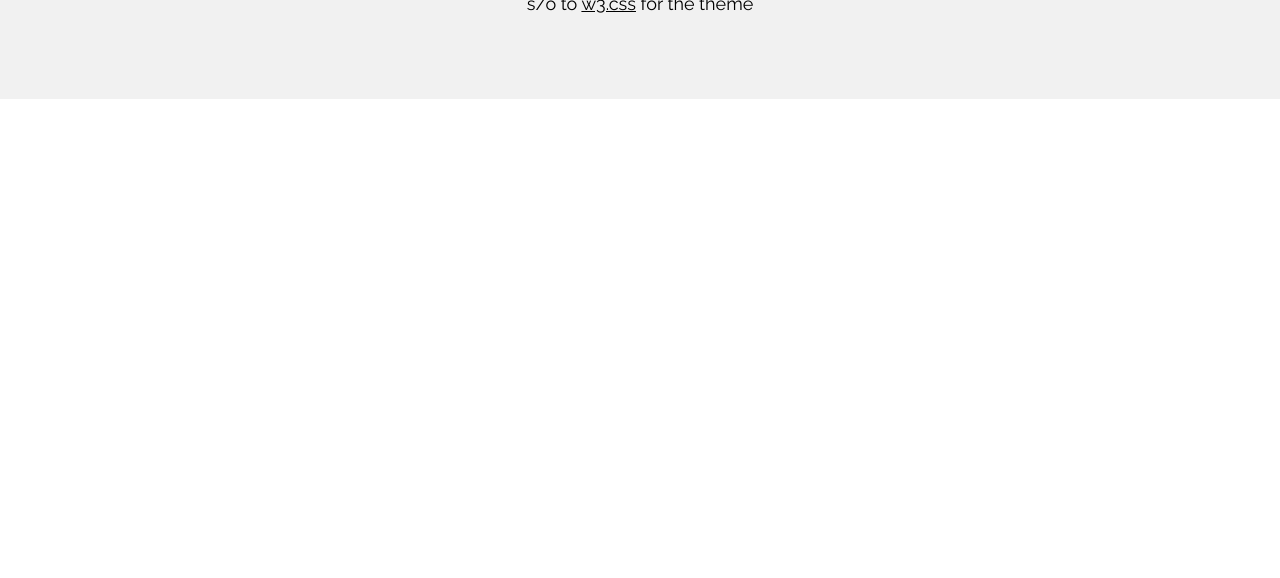
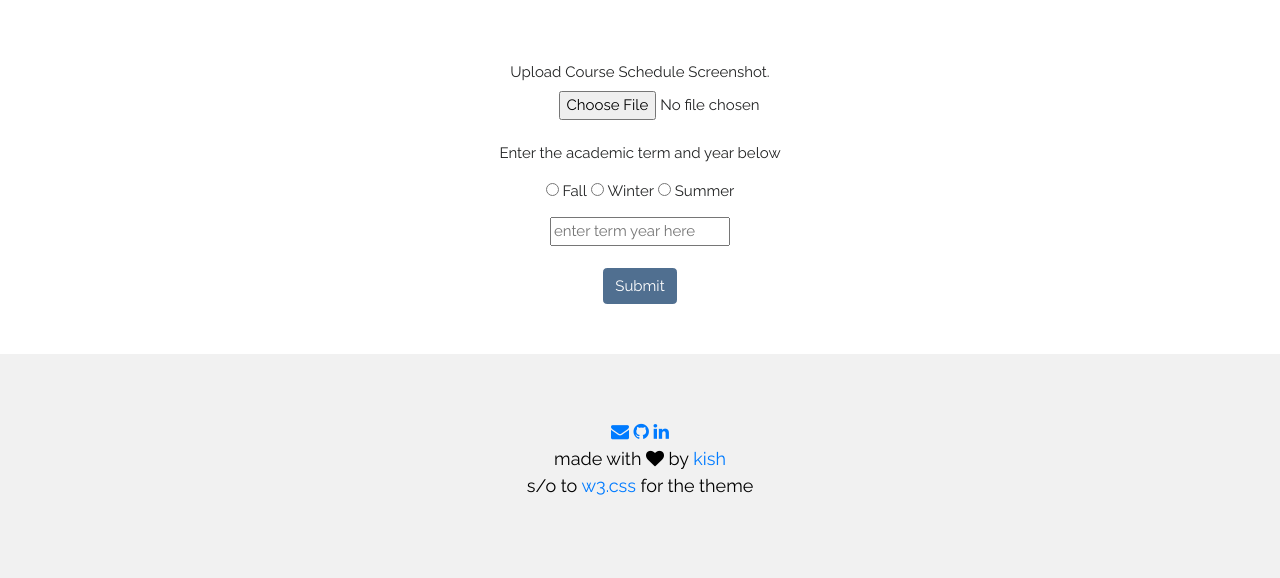
Before and after one commit to kishdubey/scheduley, a Flask app: page / in a window 1280 px wide. Shown: the part 793-1371 px from the top of the page. Before the commit the page ends 892 px from the top, so only its background shows below. Run offline with Flask 2, Linux system fonts and the light colour scheme.

Commit message:
frontend completed

```diff
--- a/templates/index.html
+++ b/templates/index.html
@@ -6,10 +6,15 @@
 <link rel="stylesheet" href="https://www.w3schools.com/w3css/4/w3.css">
 <link rel="stylesheet" href="https://fonts.googleapis.com/css?family=Raleway">
 <link rel="stylesheet" href="https://cdnjs.cloudflare.com/ajax/libs/font-awesome/4.7.0/css/font-awesome.min.css">
+<link rel="stylesheet" href="https://cdn.jsdelivr.net/npm/bootstrap@4.5.3/dist/css/bootstrap.min.css" integrity="sha384-TX8t27EcRE3e/ihU7zmQxVncDAy5uIKz4rEkgIXeMed4M0jlfIDPvg6uqKI2xXr2" crossorigin="anonymous">
 <style>
 body,h1 {font-family: "Raleway", Arial, sans-serif}
 h1 {letter-spacing: 6px}
 .w3-row-padding img {margin-bottom: 12px}
+.centeredField .cf-field {
+  text-align:center;
+}
+
 </style>
 <body>
 
@@ -17,7 +22,7 @@ h1 {letter-spacing: 6px}
 <div class="w3-content" style="max-width:1500px">
 
 <!-- Header -->
-<header class="w3-panel w3-center w3-opacity" style="padding:128px 16px">
+<header class="w3-panel w3-center w3-opacity">
   <h1 class="w3-xlarge">get your digital course schedule today</h1>
   <h1>Scheduley</h1>
 
@@ -25,24 +30,77 @@ h1 {letter-spacing: 6px}
     <div class="w3-bar w3-border">
       <a href="#" class="w3-bar-item w3-button">Home</a>
       <a href="#instructions" class="w3-bar-item w3-button w3-light-grey">Instructions</a>
-      <a href="mailto:kdube@uottawa.ca" class="w3-bar-item w3-button">Contact</a>
+      <a href="#footer" class="w3-bar-item w3-button">Contact</a>
     </div>
   </div>
 </header>
 
 <!-- Instructions -->
-<div id="instructions" class="w3-row-padding w3-grayscale" style="margin-bottom:128px">
+<div id="instructions" class="w3-row-padding w3-grayscale">
+<div class="container-fluid">
+  <div class="row">
+		<div class="col-md-12">
+			<div class="row">
+				<div style="padding-left: 15%;" class="col-md-4">
+					<p style="padding-left: 50%">
+						Log into <a href="https://uozone2.uottawa.ca/">uoZone</a>
+					</p><img style="height:500px; vertical-align:top;" alt="uoZone" src="https://i.ibb.co/PwvCz7z/Screenshot-2020-11-21-at-11-51-10-PM.png" class="rounded" />
+				</div>
 
+				<div style="padding-left: 15%;" class="col-md-8">
+					<p>
+						Take a screenshot of your Class Schedule. *Uncheck Saturday, Sunday, & Show AM/PM
+					</p><img style="height:500px; width:600px; vertical-align:top;" alt="uncheck weekends and AM/PM" src="https://i.ibb.co/RvHsJtH/schedulewinter2020.png" class="rounded" />
+				</div>
+			</div>
+      <div style="padding:50px" class="row">
+    		<div class="col-md-12">
+    			<form style="text-align: center;" role="form">
+    				<div class="form-group">
 
+    					<label for="scheduleScreenshot">
+    						Upload Course Schedule Screenshot.
+    					</label>
+              <br>
+    					<input style="padding-left: 150px;" class ="centeredField" type="file" class="form-control-file" id="scheduleScreenshot" />
+              <br><br>
+              <p class="help-block">
+    						Enter the academic term and year below
+    					</p>
+    				</div>
+    				<div class="radiobutton">
+    					<label>
+    						<input type="radio" id="fall" value="Fall">
+                <label for="fall">Fall</label>
+                <input type="radio" id="winter" value="Winter">
+                <label for="winter">Winter</label>
+                <input type="radio" id="summer" value="Summer">
+                <label for="summer">Summer</label>
+    					</label>
+    				</div>
 
+            <div class="textfield">
+              <input type="text" id="fname" name="fname" placeholder="enter term year here" ><br><br>
+            </div>
+    				<button type="submit" class="btn btn-primary">
+    					Submit
+    				</button>
+    			</form>
+    		</div>
+				</div>
+			</div>
+		</div>
+    </div>
 
 <!-- End Page Content -->
 </div>
 
 <!-- Footer -->
-<footer class="w3-container w3-padding-64 w3-light-grey w3-center w3-large">
+<footer id="footer" class="w3-container w3-padding-64 w3-light-grey w3-center w3-large">
+  <a href="mailto:kdube076@uottawa.ca"><i class="fa fa-envelope w3-hover-opacity"></i></a>
   <a href="https://github.com/kishdubey/scheduley"><i class="fa fa-github w3-hover-opacity"></i></a>
   <a href="https://www.linkedin.com/in/kishdubey/"><i class="fa fa-linkedin w3-hover-opacity"></i></a>
+
   <p>made with <i class="fa fa-heart"></i> by <a href="https://www.kishdubey.me/">kish</a><br> s/o to <a href = "https://www.w3schools.com/w3css/w3css_templates.asp">w3.css</a> for the theme</p>
 </footer>
 
```
